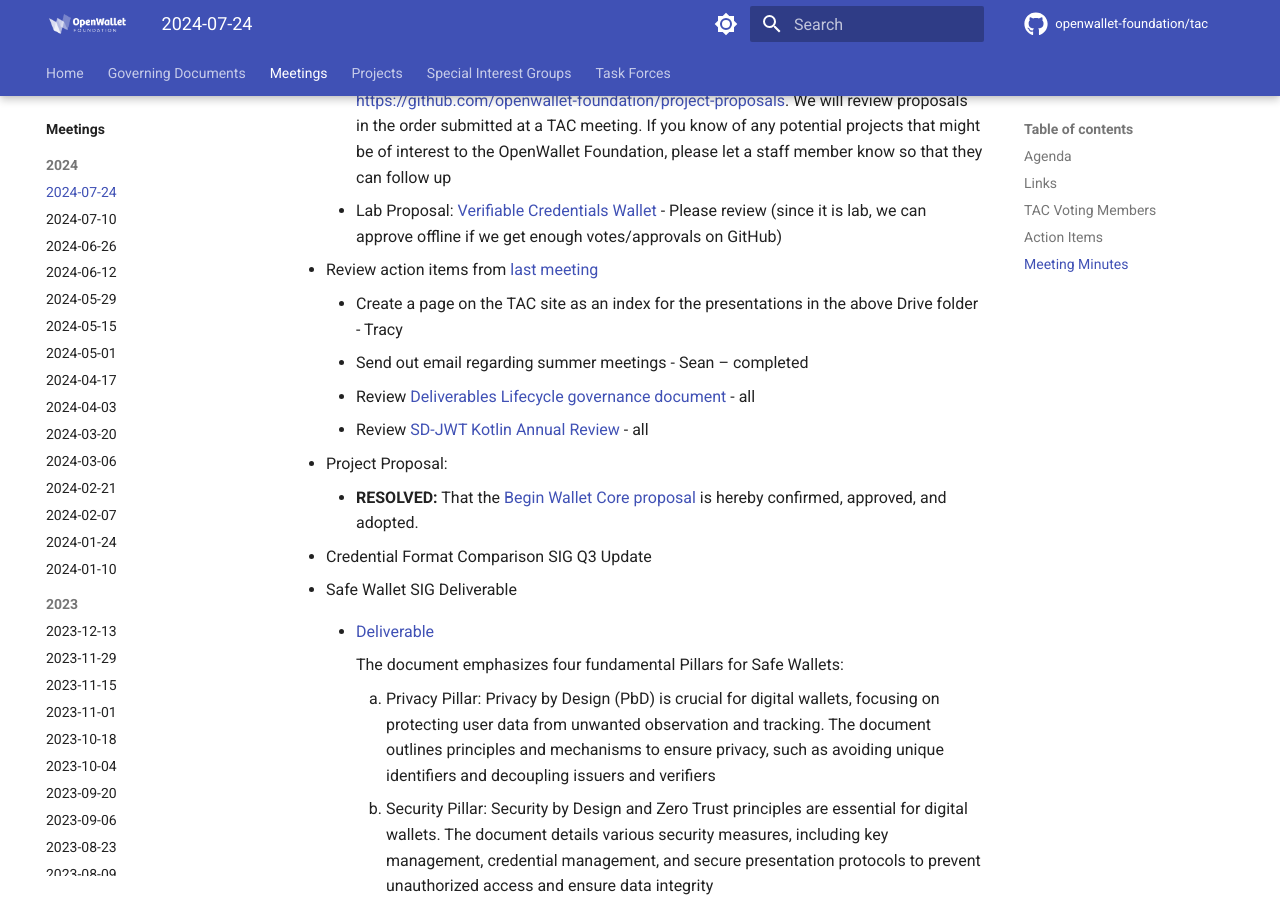
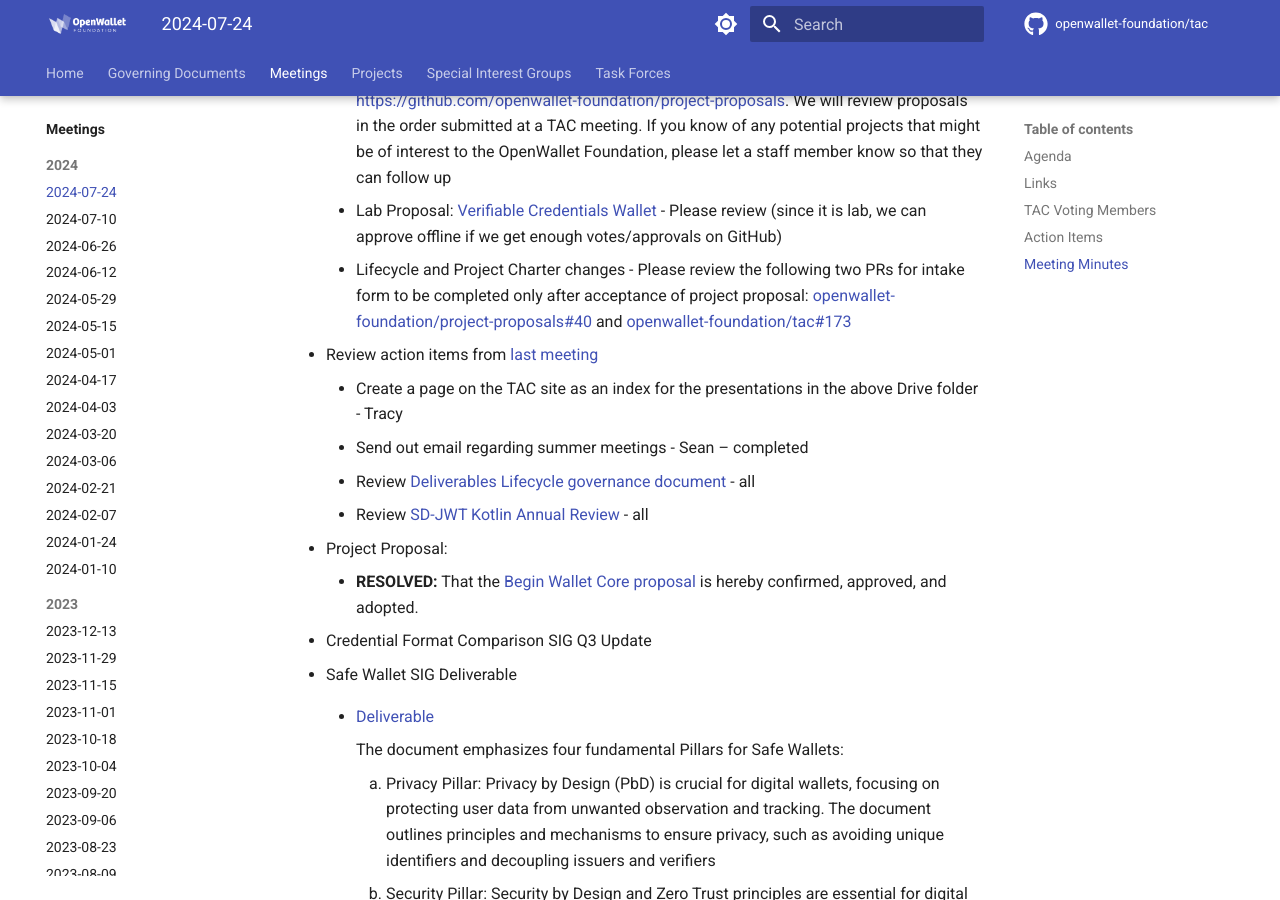
Before and after one commit to openwallet-foundation/tac, an MkDocs documentation site: the page built from docs/meetings/2024/2024-07-24.md, in a window 1280 px wide and 900 px high, scrolled down 1384 px. Built offline with MkDocs 1.6.1 and Material for MkDocs 9.7.7, drawn with Linux system fonts in a browser that asks for light colours; comment, search, counter and statistics services are not loaded.

Commit message:
Add announcement
Signed-off-by: Tracy A. Kuhrt <tracy.a.kuhrt@accenture.com>

```diff
--- a/docs/meetings/2024/2024-07-24.md
+++ b/docs/meetings/2024/2024-07-24.md
@@ -36,6 +36,7 @@
     - Please see the [OpenWallet Foundation calendar](https://zoom-lfx.platform.linuxfoundation.org/meetings/openwalletfoundation) for a list of upcoming meetings
     - Please submit any code proposals using the process defined at https://github.com/openwallet-foundation/project-proposals. We will review proposals in the order submitted at a TAC meeting. If you know of any potential projects that might be of interest to the OpenWallet Foundation, please let a staff member know so that they can follow up
     - Lab Proposal: [Verifiable Credentials Wallet](https://github.com/openwallet-foundation/project-proposals/pull/39) - Please review (since it is lab, we can approve offline if we get enough votes/approvals on GitHub)
+    - Lifecycle and Project Charter changes - Please review the following two PRs for intake form to be completed only after acceptance of project proposal: [openwallet-foundation/project-proposals#40](https://github.com/openwallet-foundation/project-proposals/pull/40) and [openwallet-foundation/tac#173](https://github.com/openwallet-foundation/tac/pull/173)
 
 - Review action items from [last meeting](./2024-07-10.md#action-items)
     - Create a page on the TAC site as an index for the presentations in the above Drive folder - Tracy
```
